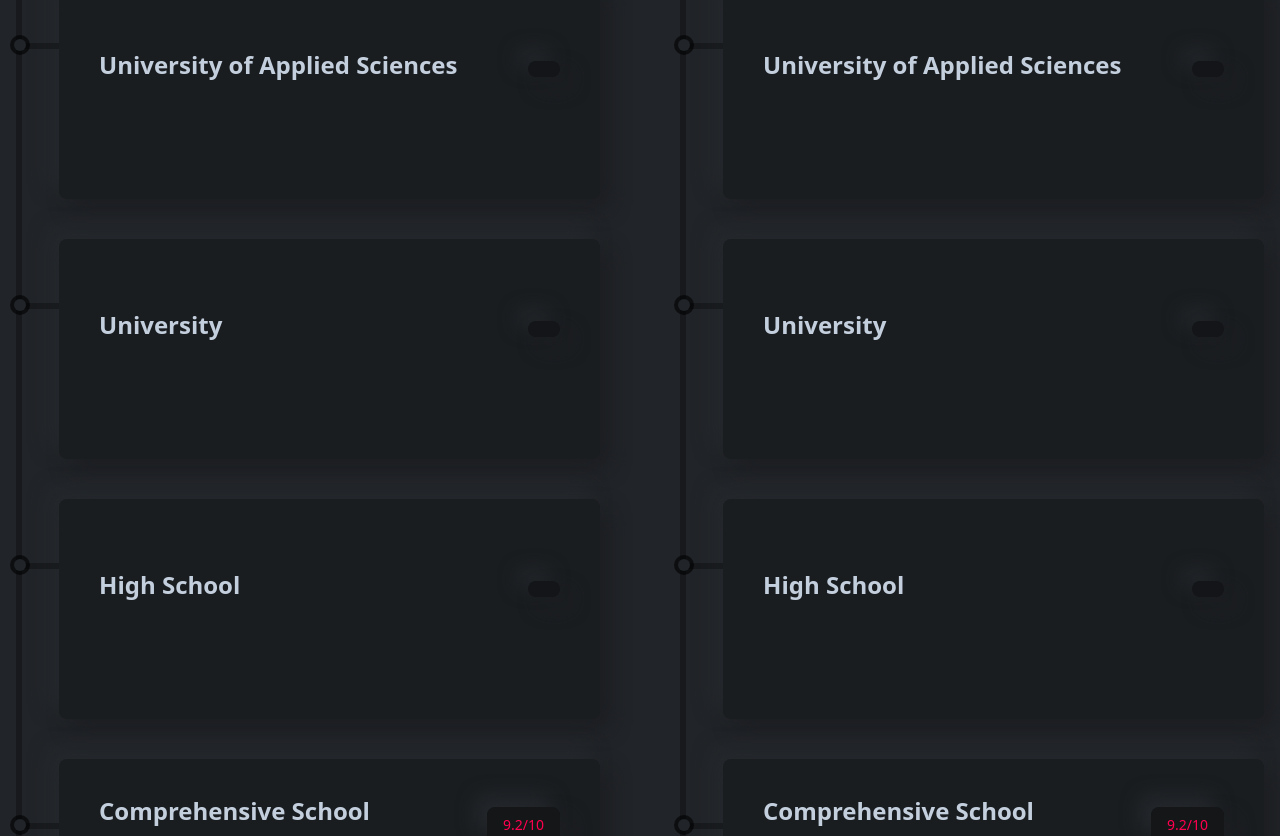
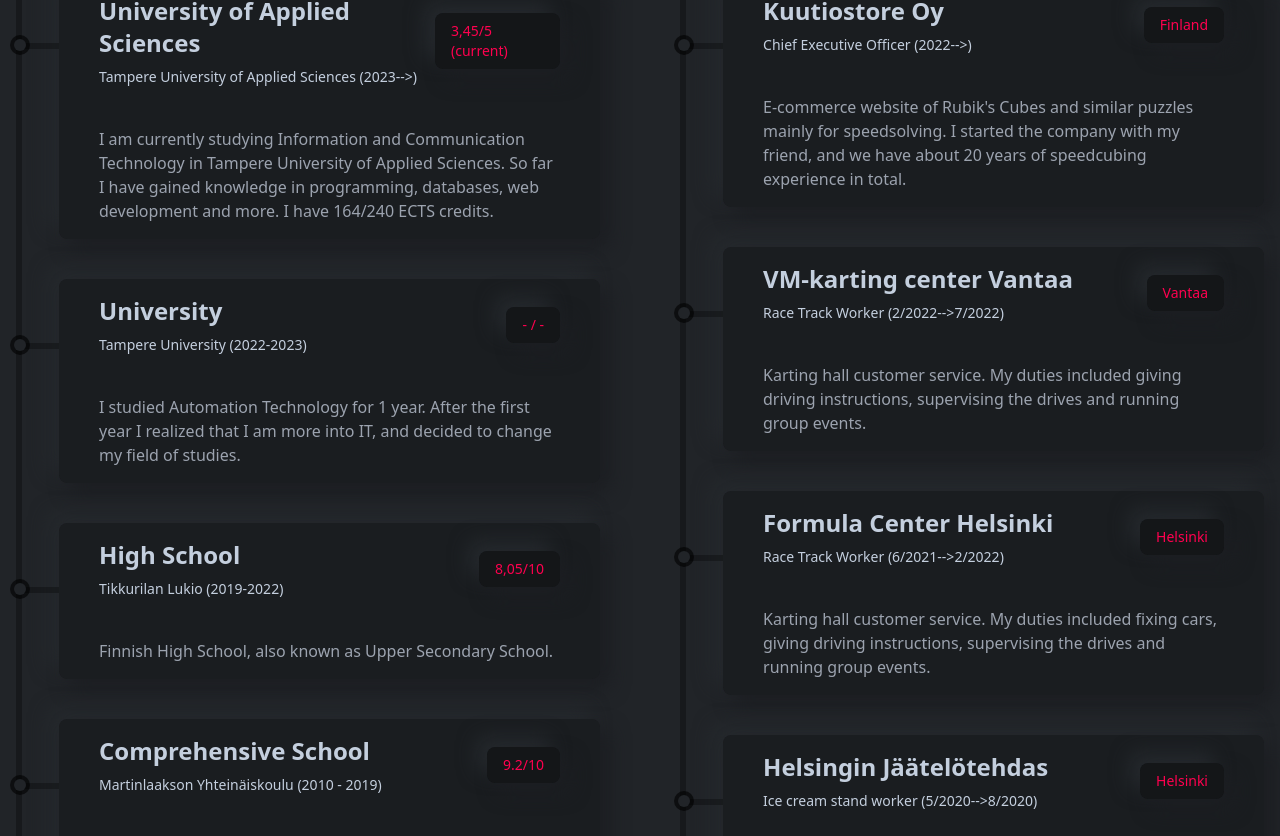
Before and after one commit to ArttuPuttonen/myPortfolio, a React (Create React App) app: page / in a window 1280 px wide. Shown: the part 3660-4496 px from the top of the page. Built offline with nearby package versions, Linux system fonts and the light colour scheme; the HTML template or start-up script is replaced by a standard one.

Commit message:
experience ready

```diff
--- a/src/components/resume/Education.js
+++ b/src/components/resume/Education.js
@@ -4,23 +4,31 @@
 
 const Education = () => {
     return (
-        <div>
             <motion.div initial={{opacity:0}} animate={{opacity:1, transition:{duration:.5}}}
             className="w-full flex flex-col lgl:flex-row gap-10 lgl:gap-20">
-            <div>
+            <div className="flex-1">
             <div className="lgl:py-12 py-6 font-titleFont flex flex-col gap-4">
                 <p className="text-sm text-designColor tracking-[4px]">2010 &rarr; Present</p>
                 <h2 className="text-3xl md:text-4xl font-bold">Education</h2>
             </div>
-            <div className="mt-6 lgl:mt-14 w-full h-[1000px] border-l-[6px] border-black
+            <div className="mt-6 lgl:mt-14 w-full h-auto border-l-[6px] border-black
             border-opacity-30 flex flex-col gap-10">
                 <ResumeCard
                 title="University of Applied Sciences"
-                />
+                subTitle="Tampere University of Applied Sciences (2023-->)"
+                result="3,45/5 (current)"
+                des="I am currently studying Information and Communication Technology in Tampere University of Applied Sciences.
+                So far I have gained knowledge in programming, databases, web development and more. I have 164/240 ECTS credits."/>
                 <ResumeCard
-                title="University"/>
+                title="University"
+                subTitle="Tampere University (2022-2023)"
+                result="- / -"
+                des="I studied Automation Technology for 1 year. After the first year I realized that I am more into IT, and decided to change my field of studies."/>
                 <ResumeCard
-                title="High School"/>
+                title="High School"
+                subTitle="Tikkurilan Lukio (2019-2022)"
+                result="8,05/10"
+                des="Finnish High School, also known as Upper Secondary School."/>
                 <ResumeCard
                 title="Comprehensive School"
                 subTitle="Martinlaakson Yhteinäiskoulu (2010 - 2019)"
@@ -30,29 +38,43 @@
             </div>
 
 
-            <div>
+{/*
+            Working experience
+*/}
+
+
+            <div className="flex-1">
             <div className="lgl:py-12 py-6 font-titleFont flex flex-col gap-4">
                 <p className="text-sm text-designColor tracking-[4px]">2020 &rarr; Present</p>
                 <h2 className="text-3xl md:text-4xl font-bold">Working Experience</h2>
             </div>
-            <div className="mt-6 lgl:mt-14 w-full h-[1000px] border-l-[6px] border-black
+            <div className="mt-6 lgl:mt-14 w-full h-auto border-l-[6px] border-black
             border-opacity-30 flex flex-col gap-10">
                 <ResumeCard
-                title="University of Applied Sciences"
+                title="Kuutiostore Oy"
+                subTitle="Chief Executive Officer (2022-->)"
+                result="Finland"
+                des="E-commerce website of Rubik's Cubes and similar puzzles mainly for speedsolving. I started the company with my friend, and we have about 20 years of speedcubing experience in total."
                 />
                 <ResumeCard
-                title="University"/>
+                title="VM-karting center Vantaa"
+                subTitle="Race Track Worker (2/2022-->7/2022)"
+                result="Vantaa"
+                des="Karting hall customer service. My duties included giving driving instructions, supervising the drives and running group events."/>
                 <ResumeCard
-                title="High School"/>
+                title="Formula Center Helsinki"
+                subTitle="Race Track Worker (6/2021-->2/2022)"
+                result="Helsinki"
+                des="Karting hall customer service. My duties included fixing cars, giving driving instructions, supervising the drives and running group events. "
+                />
                 <ResumeCard
-                title="Comprehensive School"
-                subTitle="Martinlaakson Yhteinäiskoulu (2010 - 2019)"
-                result="9.2/10"
-                des="The first 9 years of Finnish school system. Comprehensive school is mandatory for everyone in Finland" />
+                title="Helsingin Jäätelötehdas"
+                subTitle="Ice cream stand worker (5/2020-->8/2020)"
+                result="Helsinki"
+                des="My first proper summer job. My duties were selling ice cream, and keeping the ice cream stand clean" />
             </div>
             </div>
             </motion.div>
-        </div>
     );
 }
 
```
